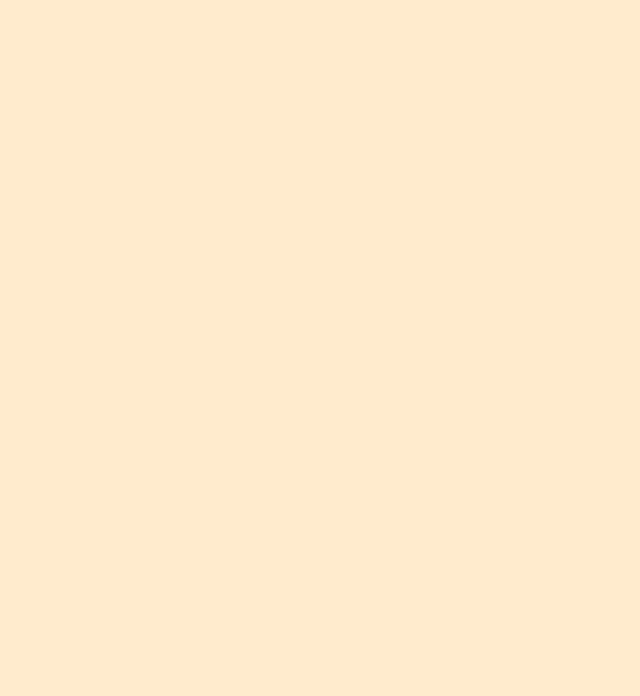
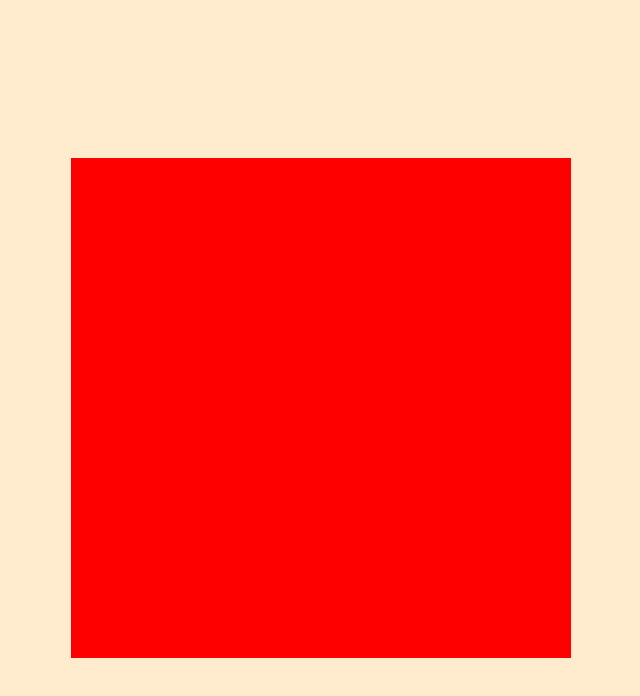
Before and after one commit to alicagatay/event-propagation-example-javascript, a plain HTML site: page index.html in a window 1280 px wide. Shown: the whole page, without its empty margins (327-967 px from the left). Drawn offline with Linux system fonts and the light colour scheme.

Commit message:
Created the style for the `outer-box` component of `index.html` inside `styles.css`.

```diff
--- a/styles.css
+++ b/styles.css
@@ -6,3 +6,12 @@ body {
   justify-content: center;
   align-items: center;
 }
+
+.outer-box {
+  width: 500px;
+  height: 500px;
+  background-color: red;
+  display: flex;
+  justify-content: center;
+  align-items: center;
+}
```
